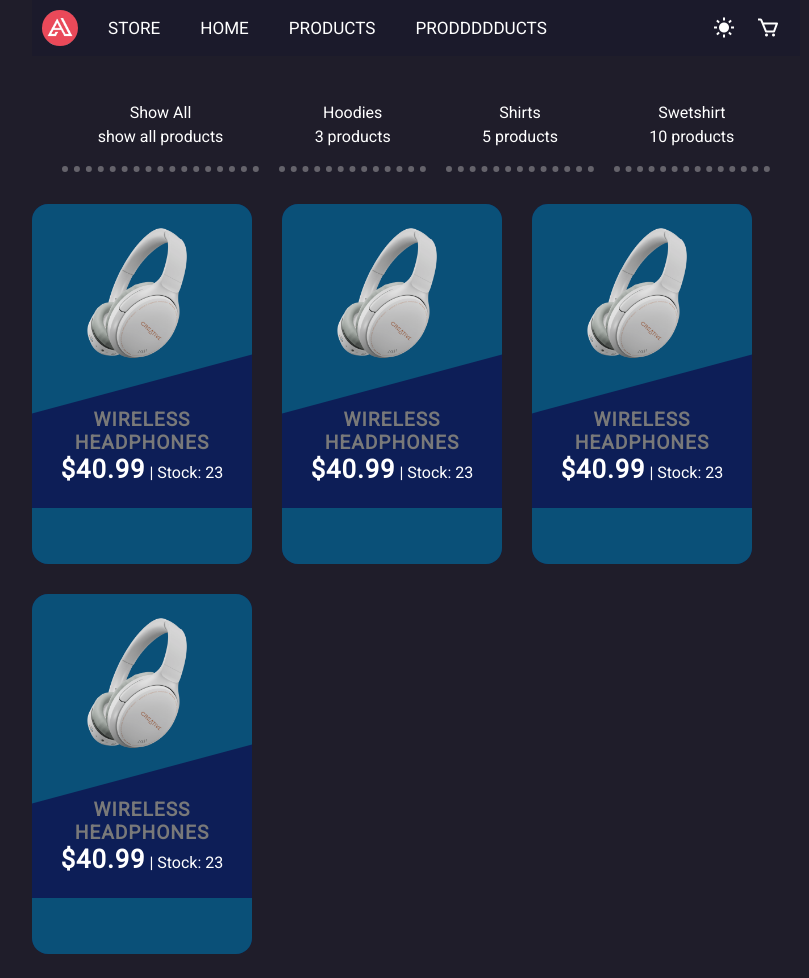
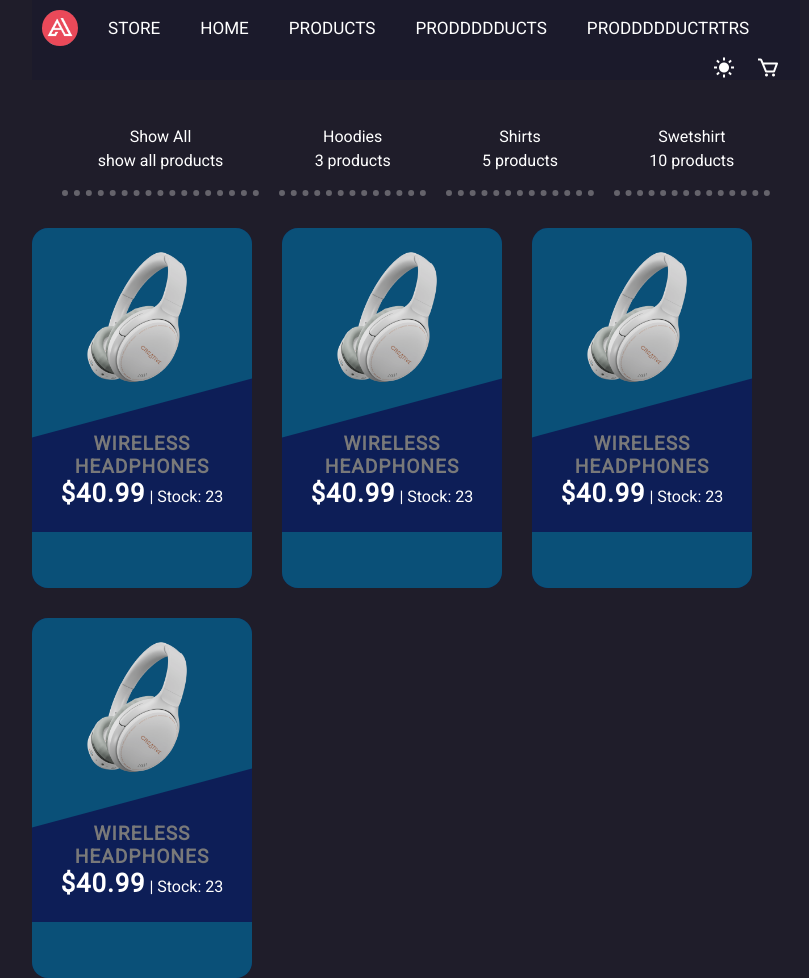
Before and after one commit to PabloVi330/ecommerse, a plain HTML site: page index.html in a window 1280 px wide. Shown: the whole page, without its empty margins (224-1033 px from the left). Before the commit the page ends 954 px from the top, so only its background shows below. Drawn offline with nearby package versions, Linux system fonts and the light colour scheme.

Commit message:
html modificado

```diff
--- a/index.html
+++ b/index.html
@@ -25,6 +25,7 @@
                 <a href="#home">Home</a>
                 <a href="#products">Products</a>
                 <a href="#products">Proddddducts</a>
+                <a href="#products">Proddddductrtrs</a>
             </div>
             <div class="nav__icons">
                 <i theme class='bx bxs-sun'></i>
```
